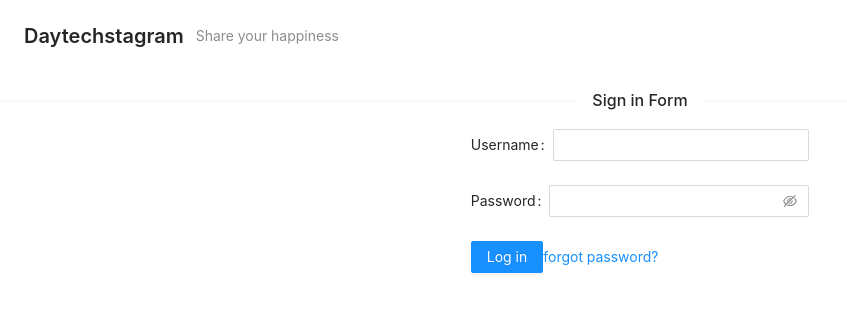
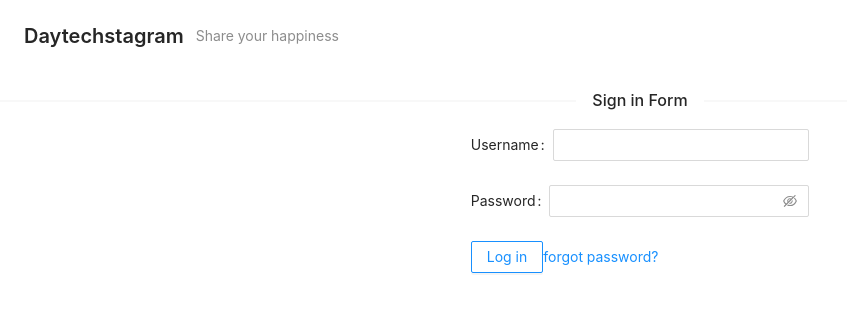
Before and after one commit to piamboat/fe-daytechstagram, a Next.js app: page /signin in a window 1280 px wide. Shown: the top 312 px of the page, without its empty margins (0-847 px from the left). Built offline with nearby package versions, Linux system fonts and the light colour scheme.

Commit message:
be able to sign in

```diff
--- /dev/null
+++ b/src/components/LoginForm.tsx
@@ -0,0 +1,55 @@
+import React, { useState } from 'react'
+import { Row, Form, Input, Button, Divider } from 'antd'
+import Link from 'next/link'
+
+interface LoginForm {
+    onSignin: (username: string, password: string) => void
+}
+
+const LoginForm:React.FC<LoginForm> = ({ onSignin }) => {
+    const [username, setUsername] = useState('')
+    const [password, setPassword] = useState('')
+
+    const onFormSubmit = () => {
+        onSignin(username, password)
+
+        // clear input field
+        setUsername('')
+        setPassword('')
+    }
+
+    return (
+        <React.Fragment>
+            <Divider orientation="center">Sign in Form</Divider>
+            <Row justify="center" className="p-5 min-h-screen">
+                <Form>
+                    <Form.Item label="Username">
+                        <Input
+                            value={ username }
+                            onChange={ e => setUsername(e.target.value) }
+                        />
+                    </Form.Item>
+                    <Form.Item label="Password">
+                        <Input.Password
+                            value={ password }
+                            onChange={ e => setPassword(e.target.value) }
+                        />
+                    </Form.Item>
+                    <Form.Item>
+                        <Button
+                            ghost
+                            className="mr-2"
+                            type="primary"
+                            onClick={ onFormSubmit }
+                        >
+                            Log in
+                        </Button>
+                        <Link href='/signup'>forgot password?</Link>
+                    </Form.Item>
+                </Form>
+            </Row>
+        </React.Fragment>
+    )
+}
+
+export default LoginForm
--- a/src/pages/api/daytechbackend.ts
+++ b/src/pages/api/daytechbackend.ts
@@ -2,4 +2,7 @@ import axios from 'axios'
 
 export default axios.create({
     baseURL: 'http://localhost:3000',
+    headers: {
+        'Content-Type': 'application/x-www-form-urlencoded'
+    },
 })
--- a/src/pages/signin.tsx
+++ b/src/pages/signin.tsx
@@ -1,32 +1,29 @@
+import LoginForm from '@/components/LoginForm'
 import React from 'react'
-import { Row, Form, Input, Button, Divider } from 'antd'
-import Link from 'next/link'
+import daytechbackend from './api/daytechbackend'
 
 const signin:React.FC = () => {
+    // headers: {
+    //     Authorization: `Bearer ${accessToken}`
+    // }
+    const onSignin = async (username: string, password: string) => {
+        try {
+            const params = new URLSearchParams()
+            params.append('username', username)
+            params.append('password', password)
+
+            const response = await  daytechbackend.post('/users/signin', params)
+            // store access token we get
+            console.log('data: ', response.data)
+        } catch (error) {
+            console.log('error: ', error)
+        }
+    }
+
     return (
         <React.Fragment>
-            <Divider orientation="center">Sign in Form</Divider>
-            <Row justify="center" className="p-5 min-h-screen">
-                <Form>
-                    <Form.Item label="Username">
-                        <Input />
-                    </Form.Item>
-                    <Form.Item label="Password">
-                        <Input.Password />
-                    </Form.Item>
-                    <Form.Item>
-                        <Button
-                            className="mr-2"
-                            type="primary"
-                        >
-                            Log in
-                        </Button>
-                        <Link href='/signup'>forgot password?</Link>
-                    </Form.Item>
-                </Form>
-            </Row>
+            <LoginForm onSignin={onSignin} />
         </React.Fragment>
-
     );
 }
 
```
Also changed, not shown: src/pages/feed.tsx (+12 -12 lines).
